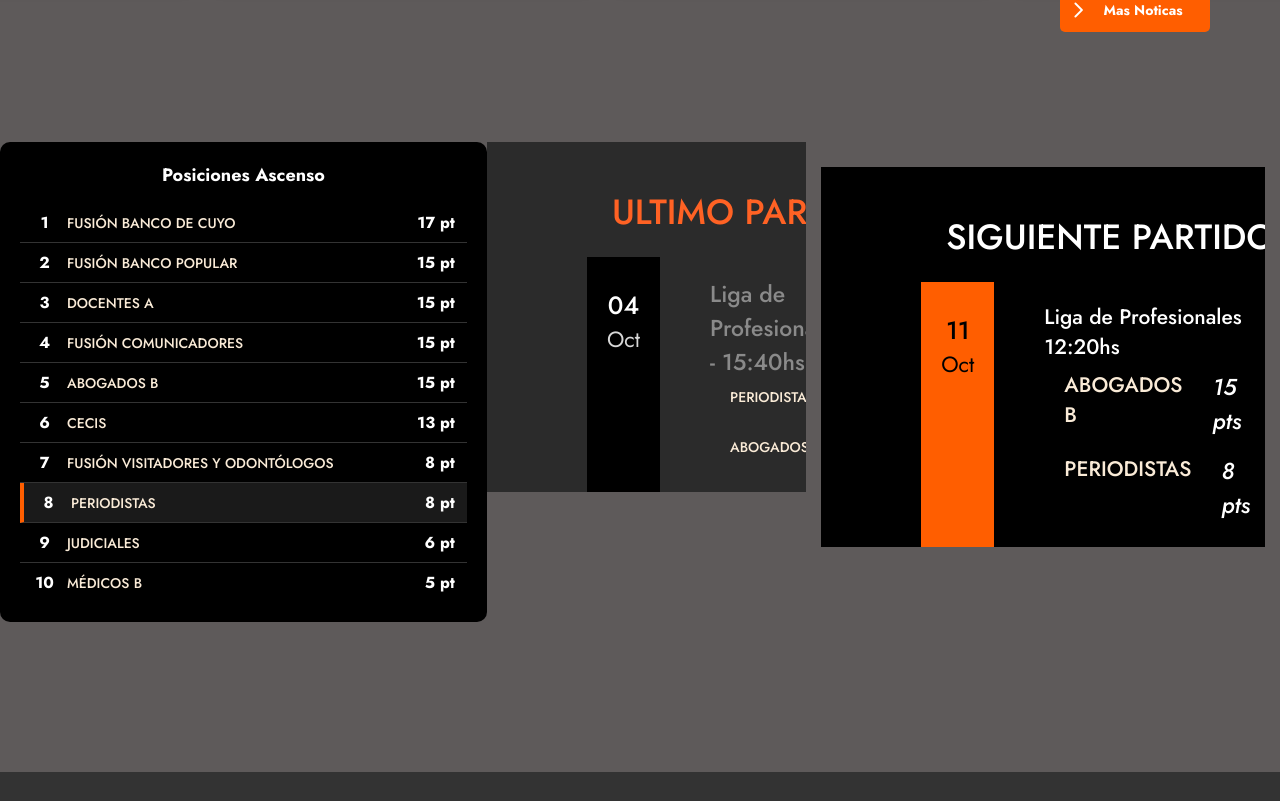
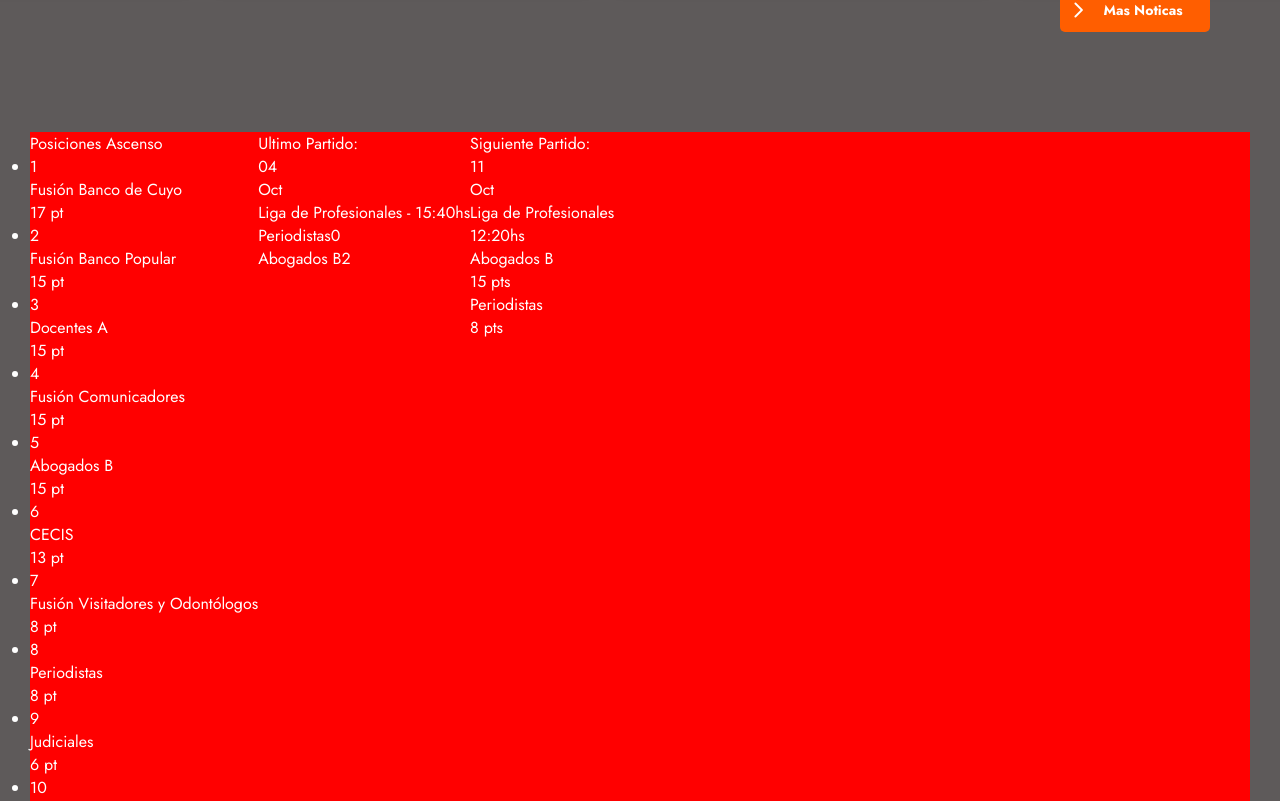
Before and after one commit to NahuelSilva96/EFi_Prog_II, a React (Vite) app in the folder EFI_Equipo5/WebPeriodistas/: page / in a window 1280 px wide. Shown: the part 993-1794 px from the top of the page. Built offline with nearby package versions, Linux system fonts and the light colour scheme.

Commit message:
actualizaciones

```diff
--- a/EFI_Equipo5/WebPeriodistas/src/App.jsx
+++ b/EFI_Equipo5/WebPeriodistas/src/App.jsx
@@ -7,7 +7,6 @@ import Plantel from './pages/Plantel';
 import Fixture from './pages/Fixture';
 import Tienda from './pages/Tienda';
 import './styles/main.css';
-import './styles/daily-check.css';
 
 
 
--- a/EFI_Equipo5/WebPeriodistas/src/components/TablaPosiciones.jsx
+++ b/EFI_Equipo5/WebPeriodistas/src/components/TablaPosiciones.jsx
@@ -1,3 +1,4 @@
+
 function TablaPosiciones(){
     const equipos = [
       { pos: 1, nombre: "Fusión Banco de Cuyo", pts: 17, pj: 9, pg: 5, pe: 2, pp: 2, gf: 15, gc: 6 },
--- a/EFI_Equipo5/WebPeriodistas/src/pages/Inicio.jsx
+++ b/EFI_Equipo5/WebPeriodistas/src/pages/Inicio.jsx
@@ -24,18 +24,8 @@ function Inicio() {
     <section className='carrusel'>
       <Carrusel />
     </section>
-
-    <section className='overlay'>
-
-      <article className='izquierda'>
-        <div className="cards-container">
-
-          <DailyCheck />
-        </div>
-
-      </article>
-
-      <section className="derecha">
+     <section className='overlay'>
+      <section className="redes">
         <article className="redes-container">
           <div className="social-media">
             <i className="pi pi-instagram"></i>
@@ -58,7 +48,9 @@ function Inicio() {
     </section>
 
     <section className='matches' style={{ color: 'white'}}>
-      <TablaPosiciones />
+      <article className='positions-container'>
+        <TablaPosiciones />
+      </article>
       <article className='pre-matches-container'>
         <span className='pre-matches-title'>Ultimo Partido:</span>
         <article className='pre-matches-data'>
--- a/EFI_Equipo5/WebPeriodistas/src/styles/daily-check.css
+++ /dev/null
@@ -1,64 +0,0 @@
-.positions {
-  width: 100%;
-  max-width: 500px;
-  margin: 0 auto;
-  background: #000;
-  color: #fff;
-  padding: 20px;
-  border-radius: 10px;
-}
-
-.positions .top p {
-  font-weight: bold;
-  font-size: 18px;
-  margin-bottom: 15px;
-  text-align: center;
-}
-
-.teams-table {
-  list-style: none;
-  padding: 0;
-  margin: 0;
-}
-
-.team {
-  display: flex;
-  justify-content: space-between;
-  align-items: center;
-  padding: 8px 12px;
-  border-bottom: 1px solid #333;
-  transition: background 0.3s;
-}
-
-.team:last-child {
-  border-bottom: none;
-}
-
-.team:hover {
-  background: #111;
-}
-
-.team-info {
-  display: flex;
-  align-items: center;
-  gap: 10px;
-}
-
-.position {
-  font-weight: bold;
-  width: 25px;
-  text-align: center;
-}
-
-.team-name {
-  font-size: 14px;
-}
-
-.points {
-  font-weight: bold;
-}
-
-.highlight {
-  background: #1a1a1a;
-  border-left: 4px solid #ff5e00;
-}
--- a/EFI_Equipo5/WebPeriodistas/src/styles/inicio.css
+++ b/EFI_Equipo5/WebPeriodistas/src/styles/inicio.css
@@ -15,7 +15,6 @@
   width: 100%;
   height: 100vh;
   display: flex;
-  justify-content: space-between;
   align-items: center;
   padding: 40px;
   z-index: 10;
@@ -23,48 +22,8 @@
   backdrop-filter: blur(0.7px); /* desenfoque */
 }
 
-/* tabla de posiciones y daily check*/
-.izquierda {
-  display: flex;
-  flex-direction: column;
-  gap: 20px;
-  width: 430px;
-  margin-left: 40px;
-}
-
-.cards-container {
-  display: flex;
-  flex-direction: column;
-  gap: 20px;
-  margin-top: 20px;
-}
-
-/* tabla de posiciones */
-.cards-container > * {
-  margin-top: 25px;
-  height: 280px;
-  overflow: auto; /* si el contenido excede,  wertyip+agrega scroll */
-  box-shadow: 0px 0px 10px 1px #000000ee;
-}
-
-.daily-check, .positions {
+.overlay .redes {
   width: 100%;
-  border-radius: 15px;
-}
-
-.positions::-webkit-scrollbar {
-  width: 20px;
-}
-
-.positions::-webkit-scrollbar-track {
-  box-shadow: inset 0 0 5px grey;
-  border-radius: 10px;
-}
-
-/* Handle */
-.positions::-webkit-scrollbar-thumb {
-  background: #ff5e00;
-  border-radius: 10px;
 }
 
 .redes-container {
@@ -174,204 +133,7 @@
 
 /* ultimo y siguiente partido */
 .matches {
-  margin-top: 0;
+  background-color: red;
+  margin: 70px 30px;
   display: flex;
-  margin: 80px 0 150px 0;
-  width: 100%;
-  position: relative;
-  flex-flow: row;
 }
-/* ultimo partido */
-.pre-matches-container {
-  background-color: #2b2b2b;
-  color: #fff;
-  margin-right: 15px;
-  overflow: hidden;
-  height: 350px;
-  width: calc(70% - 10px);
-  padding: 35px 0 30px 0;
-}
-
-.pre-matches-title {
-  display: flex;
-  text-transform: uppercase;
-  font-size: 35px;
-  font-weight: 500;
-  width: 100%;
-  margin: 10px 0 20px 110px;
-  padding-left: 15px;
-  color: hsl(17, 100%, 57%);
-}
-.pre-matches-data {
-  display: flex;
-  flex-flow: row;
-}
-
-.pre-match-date {
-  background-color: black;
-  margin: 0 20px 0 100px;
-  padding: 20px 20px 250px 20px;
-  display: flex;
-  flex-direction: column;
-  height: auto;
-  align-items: center;
-}
-
-.match-day {
-  font-size: 25px;
-  margin-top: 10px;
-  font-weight: 500;
-  color: #fff;
-}
-.match-month {
-  font-size: 22px;
-  color: #d8d8d8;
-}
-
-.pre-match-result {
-  display: flex;
-  padding: 20px 30px;
-}
-
-.match-info-container {
-  display: flex;
-  flex-direction: column;
-}
-.date-info {
-  font-size: 23px;
-  font-weight: 500;
-  color: #8a8a8a;
-}
-.team-container {
-  margin: 8px 0;
-  padding-left: 20px;
-  display: flex;
-  flex-direction: row;
-  justify-content: space-between;
-}
-
-.team-name {
-  text-transform: uppercase;
-  font-size: 21px;
-  font-weight: 500;
-  color: antiquewhite;
-}
-.team-result {
-  font-size: 23px;
-  color: #ff5e00;
-  font-weight: 500;
-  font-style: italic;
-}
-
-/* siguiente partido */
-.post-matches-container {
-  background-color: black;
-  margin-left: auto;
-  margin-top: 25px;
-  overflow: hidden;
-  height: 380px;
-  width: calc(97% - 10px);
-  margin-right: 15px;
-  overflow: hidden;
-  padding: 35px 0 30px 0;
-}
-
-.post-matches-title {
-  display: flex;
-  text-transform: uppercase;
-  font-size: 35px;
-  font-weight: 500;
-  width: 100%;
-  margin: 10px 0 20px 110px;
-  padding-left: 15px;
-  color: #fff;
-}
-.post-matches-data {
-  display: flex;
-  flex-flow: row;
-}
-
-.post-match-date {
-  background-color: #ff5e00;
-  margin: 0 20px 0 100px;
-  padding: 20px 20px 250px 20px;
-  display: flex;
-  flex-direction: column;
-  height: auto;
-  align-items: center;
-}
-
-.incoming-match-day {
-  font-size: 25px;
-  margin-top: 10px;
-  font-weight: 500;
-  color: black;
-}
-.incoming-match-month {
-  font-size: 22px;
-  color: black;
-}
-
-.post-match-incoming {
-  display: flex;
-  padding: 20px 30px;
-}
-
-.incoming-match-info-container {
-  display: flex;
-  flex-direction: column;
-}
-.incoming-date-info {
-  font-size: 21px;
-  font-weight: 500;
-}
-
-.incoming-team-container {
-  margin: 8px 0;
-  padding-left: 20px;
-  display: flex;
-  flex-direction: row;
-  justify-content: space-between;
-}
-
-.incoming-team-name {
-  text-transform: uppercase;
-  font-size: 21px;
-  font-weight: 500;
-  color: antiquewhite;
-}
-.incoming-team-table {
-  font-size: 23px;
-  padding-left: 30px;
-  font-weight: 500;
-  font-style: italic;
-}
-
-
-/* plantel */
-
-.plantel {
-  background-color: black;
-  margin: 150px 0px;
-  padding: 70px 20px 70px 20px;
-  overflow: auto;
-}
-
-.header-plantel {
-  margin: 20px 30px 20px 30px;
-  padding-left: 300px;
-}
-
-.player-selector {
-  display: flex;
-  justify-content: center;
-  margin: 20px 50px;
-  max-width: 1700px;
-}
-
-.btn-player {
-  margin: 10px;
-  padding: 20px;
-  border-radius: 50%;
-
-}
```
